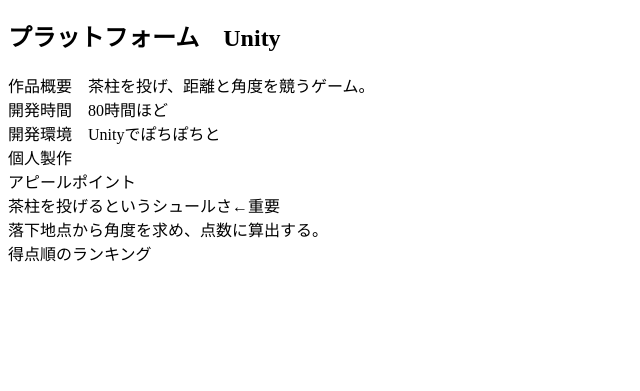
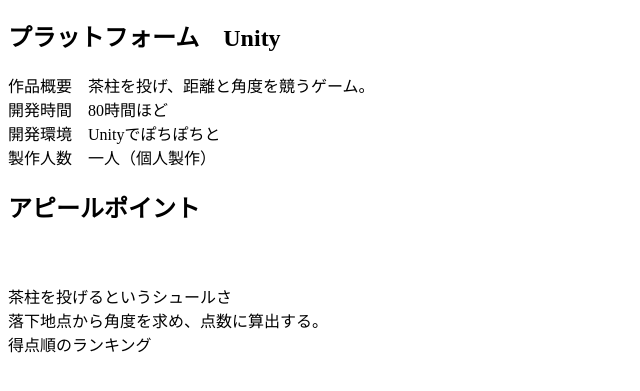
Before and after one commit to yayanWRY/Tea_Piller, a plain HTML site: page index.html in a window 1280 px wide. Shown: the part 57-448 px from the top of the page, without its empty margins (0-640 px from the left). Drawn offline with Linux system fonts and the light colour scheme.

Commit message:
Update index.html

```diff
--- a/index.html
+++ b/index.html
@@ -1,8 +1,8 @@
 <div id="doc" class="markdown-body container-fluid"><h1 id="茶柱">茶柱</h1><h2 id="プラットフォーム-unity">プラットフォーム　Unity</h2><p>作品概要　茶柱を投げ、距離と角度を競うゲーム。<br>
 開発時間　80時間ほど<br>
 開発環境　Unityでぽちぽちと<br>
-個人製作　<br>
-アピールポイント　<br>
-茶柱を投げるというシュールさ←重要<br>
+製作人数　一人（個人製作）<br>
+  <h2>アピールポイント</h2>　<br>
+<p>茶柱を投げるというシュールさ<br>
 落下地点から角度を求め、点数に算出する。<br>
 得点順のランキング</p></div>
```
